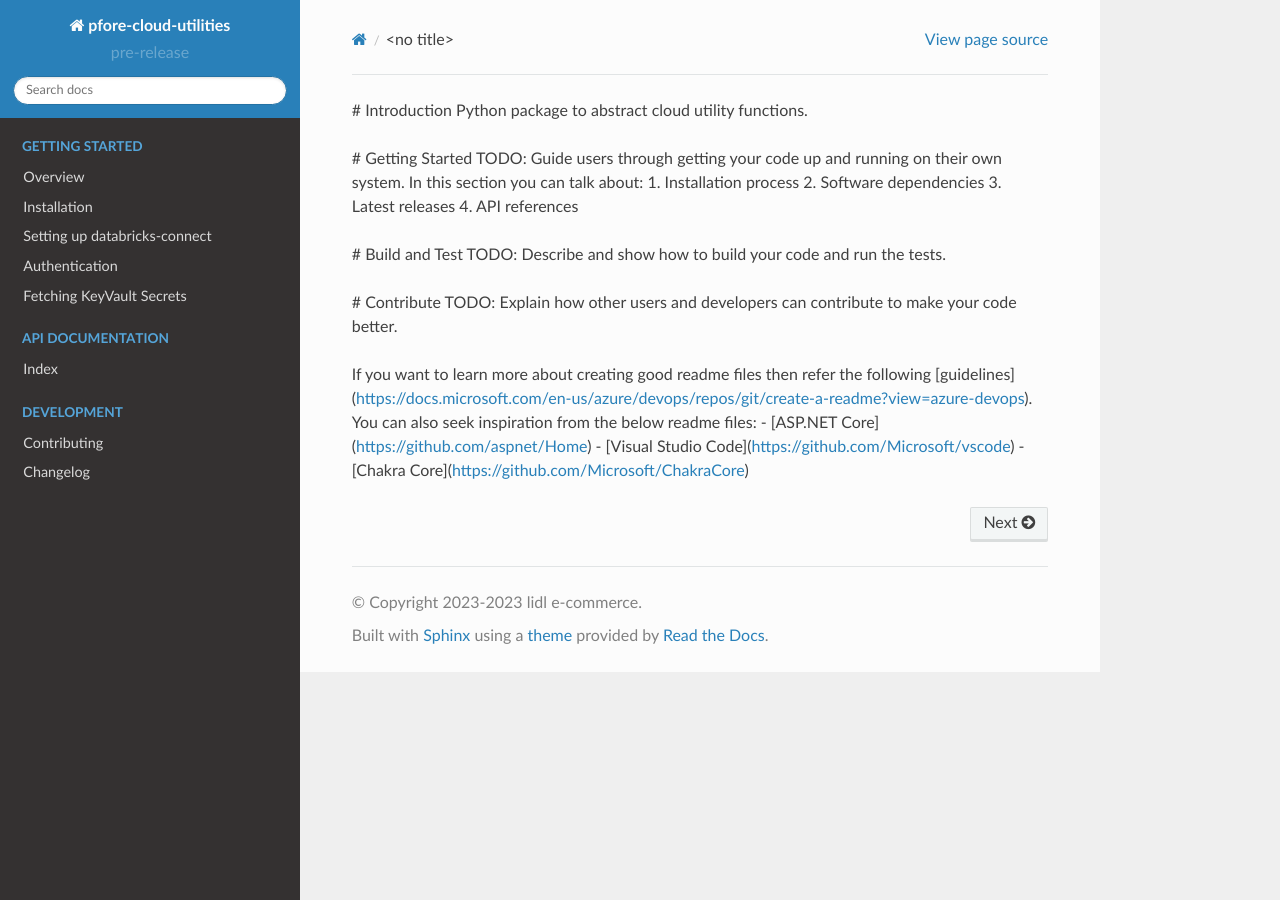
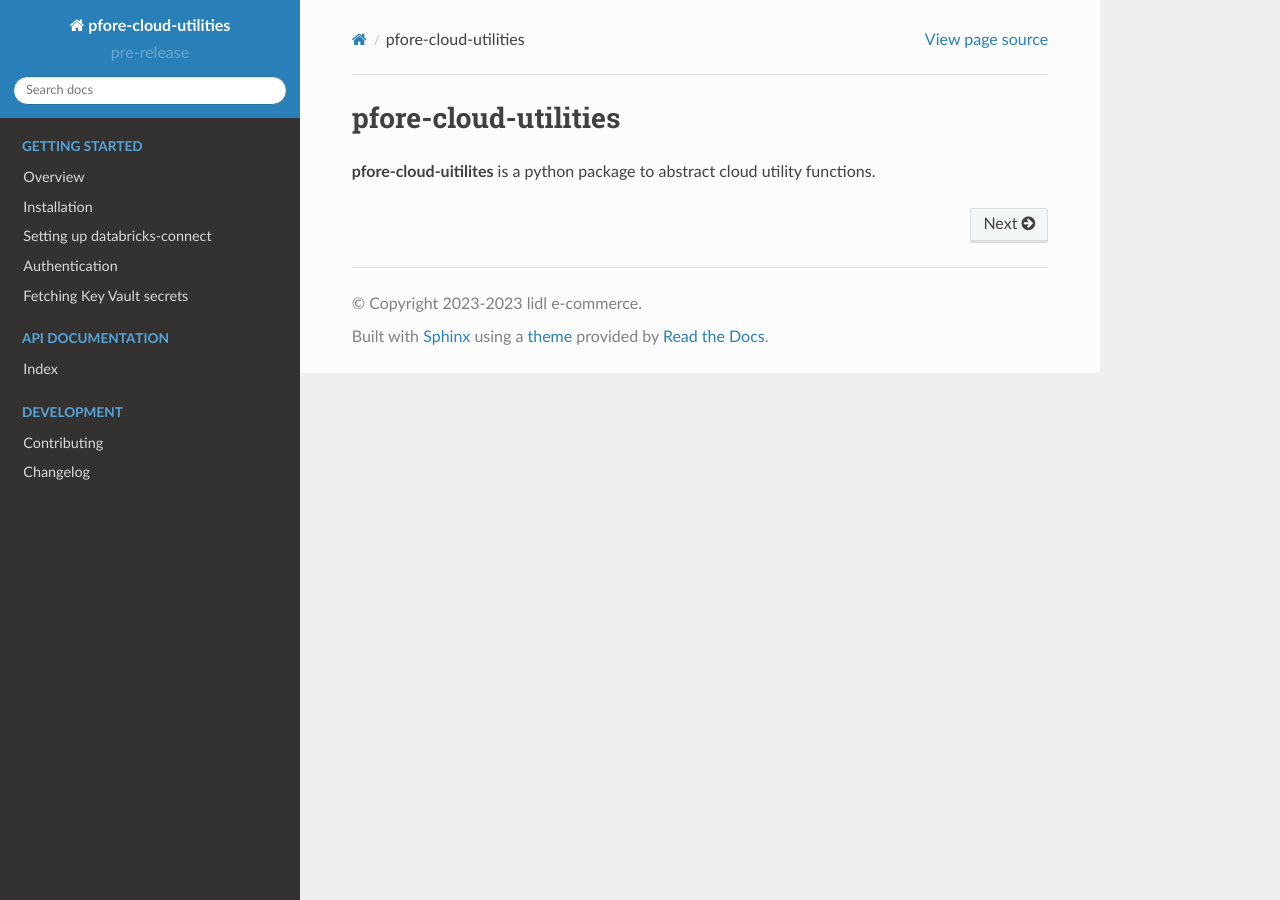
Before and after one commit to Bahaabrougui/pfore-cloud-utilities, a Sphinx documentation site: the page built from docs/index.rst, in a window 1280 px wide. Built offline with Sphinx 7.4.7 and the Read the Docs theme 2.0.0, drawn with Linux system fonts in a browser that asks for light colours; pages that are not in the unit, such as notebooks, are missing from menus.

Commit message:
Update README.rst

```diff
--- a/README.rst
+++ b/README.rst
@@ -1,20 +1,6 @@
-# Introduction
-Python package to abstract cloud utility functions.
+=====================
+pfore-cloud-utilities
+=====================
 
-# Getting Started
-TODO: Guide users through getting your code up and running on their own system. In this section you can talk about:
-1.	Installation process
-2.	Software dependencies
-3.	Latest releases
-4.	API references
-
-# Build and Test
-TODO: Describe and show how to build your code and run the tests.
-
-# Contribute
-TODO: Explain how other users and developers can contribute to make your code better.
-
-If you want to learn more about creating good readme files then refer the following [guidelines](https://docs.microsoft.com/en-us/azure/devops/repos/git/create-a-readme?view=azure-devops). You can also seek inspiration from the below readme files:
-- [ASP.NET Core](https://github.com/aspnet/Home)
-- [Visual Studio Code](https://github.com/Microsoft/vscode)
-- [Chakra Core](https://github.com/Microsoft/ChakraCore)
+**pfore-cloud-uitilites** is a python package to abstract
+cloud utility functions.
--- a/docs/fetching_secrets.rst
+++ b/docs/fetching_secrets.rst
@@ -1,5 +1,5 @@
-Fetching KeyVault Secrets
-=========================
+Fetching Key Vault secrets
+==========================
 
 To abstract secrets fetching from keyvault,
 :class:`pfore-cloud-utilities.DatabricksWorkspace` was implemented,
```
